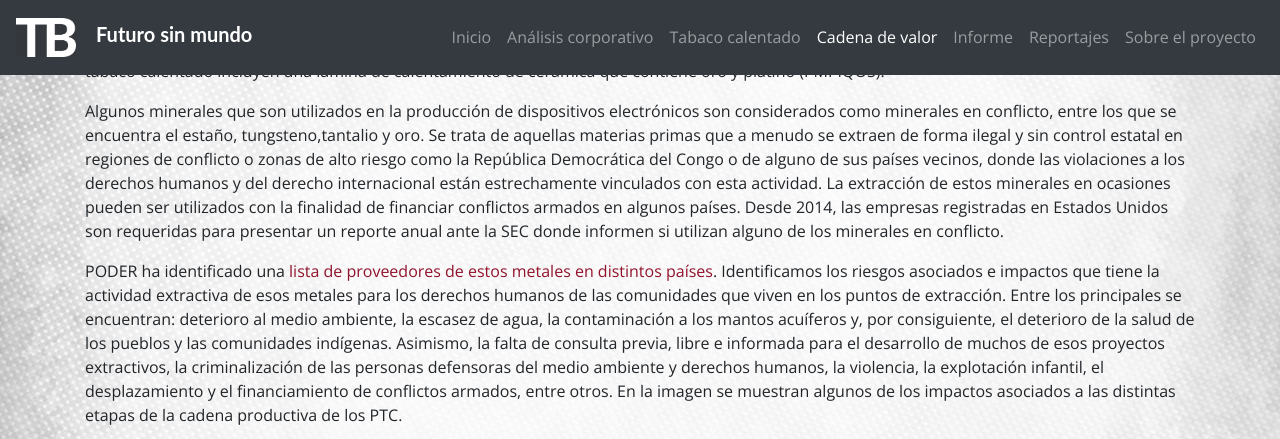
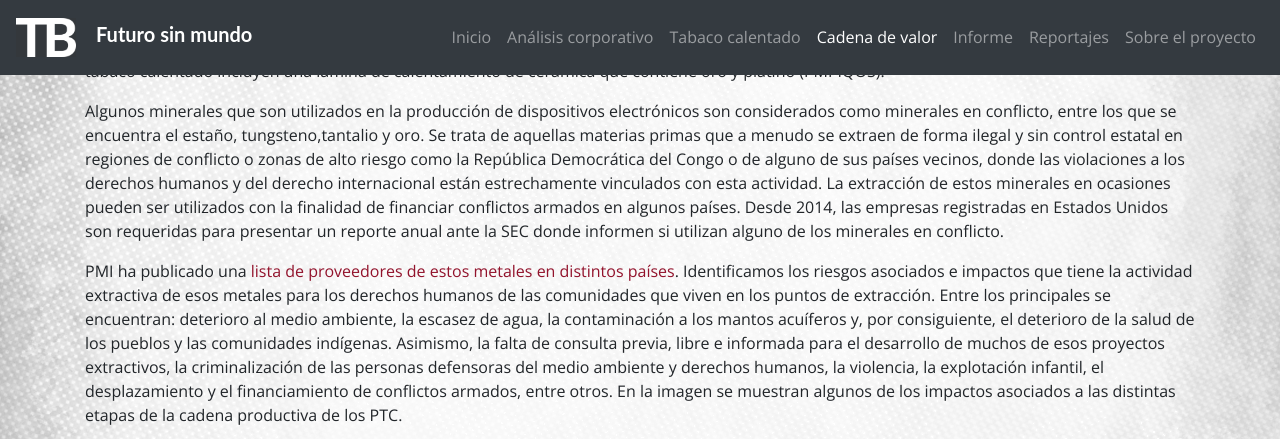
Before and after one commit to ProjectPODER/futurosinmundo, a Jekyll site: the page built from 4-cadenadevalor.md, in a window 1280 px wide and 900 px high, scrolled down 1025 px, cut to the strip 0-439 px from the top of the window. Built offline with Jekyll 4.4.1, drawn with Linux system fonts in a browser that asks for light colours.

Commit message:
Update 4-cadenadevalor.md

```diff
--- a/4-cadenadevalor.md
+++ b/4-cadenadevalor.md
@@ -16,7 +16,7 @@ La producción de los dispositivos para el calentado de tabaco se vincula con la
 Algunos minerales que son utilizados en la producción de dispositivos electrónicos son considerados como minerales en conflicto, entre los que se encuentra el estaño, tungsteno,tantalio y oro. Se trata de aquellas materias primas que a menudo se extraen de forma ilegal y sin control estatal en regiones de conflicto o zonas de alto riesgo como la República Democrática del Congo o de alguno de sus países vecinos, donde las violaciones a los derechos humanos y del derecho internacional están estrechamente vinculados con esta actividad. La extracción de estos minerales en ocasiones pueden ser utilizados con la finalidad de financiar conflictos armados en algunos países. Desde 2014, las empresas registradas en Estados Unidos son requeridas para presentar un reporte anual ante la SEC donde informen si utilizan
 alguno de los minerales en conflicto.
 
-PODER ha identificado una [lista de proveedores de estos metales en distintos países]( https://www.pmi.com/resources/docs/default-source/pmi-our-company/conflictmineralsreport_2016.pdf?sfvrsn=fdbe85b5_0 ). Identificamos los riesgos asociados e impactos que tiene la actividad extractiva de esos metales para los derechos humanos de las comunidades que viven en los puntos de extracción. Entre los principales se encuentran: deterioro al medio ambiente, la escasez de agua, la contaminación a los mantos acuíferos y, por consiguiente, el deterioro de la salud de los pueblos y las comunidades indígenas. Asimismo, la falta de consulta previa, libre e informada para el desarrollo de muchos de esos proyectos extractivos, la criminalización de las personas defensoras del medio ambiente y derechos humanos, la violencia, la explotación infantil, el desplazamiento y el financiamiento de conflictos armados, entre otros. En la imagen se muestran algunos de los impactos asociados a las distintas etapas de la cadena productiva de los PTC.
+PMI ha publicado una [lista de proveedores de estos metales en distintos países]( https://www.pmi.com/resources/docs/default-source/pmi-our-company/conflictmineralsreport_2016.pdf?sfvrsn=fdbe85b5_0 ). Identificamos los riesgos asociados e impactos que tiene la actividad extractiva de esos metales para los derechos humanos de las comunidades que viven en los puntos de extracción. Entre los principales se encuentran: deterioro al medio ambiente, la escasez de agua, la contaminación a los mantos acuíferos y, por consiguiente, el deterioro de la salud de los pueblos y las comunidades indígenas. Asimismo, la falta de consulta previa, libre e informada para el desarrollo de muchos de esos proyectos extractivos, la criminalización de las personas defensoras del medio ambiente y derechos humanos, la violencia, la explotación infantil, el desplazamiento y el financiamiento de conflictos armados, entre otros. En la imagen se muestran algunos de los impactos asociados a las distintas etapas de la cadena productiva de los PTC.
 
 <div style="width: 100%;"><div style="position: relative; padding-bottom: 56.25%; padding-top: 0; height: 0;"><iframe title="AH-PMI" frameborder="0" width="1200" height="675" style="position: absolute; top: 0; left: 0; width: 100%; height: 100%;" src="https://view.genial.ly/65dcb0189fec8e001497ae37" type="text/html" allowscriptaccess="always" allowfullscreen="true" scrolling="yes" allownetworking="all"></iframe> </div> </div>
 
```
